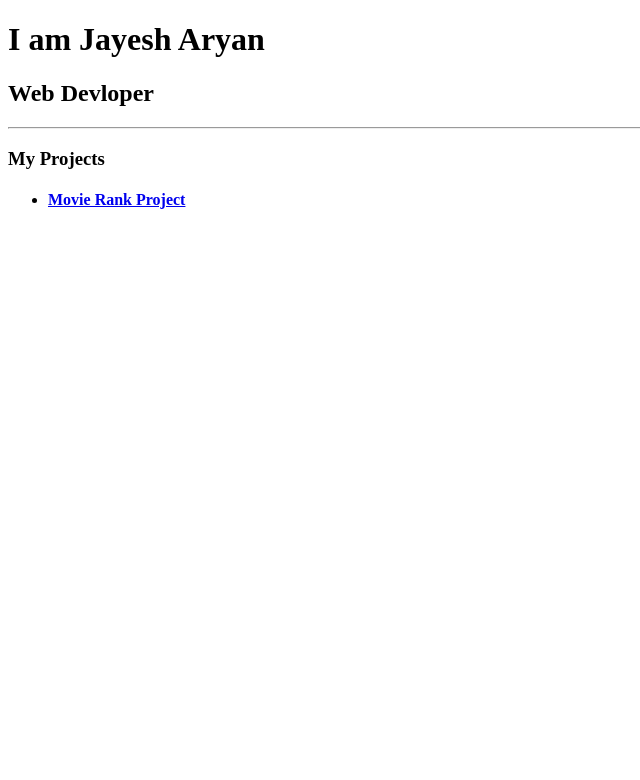
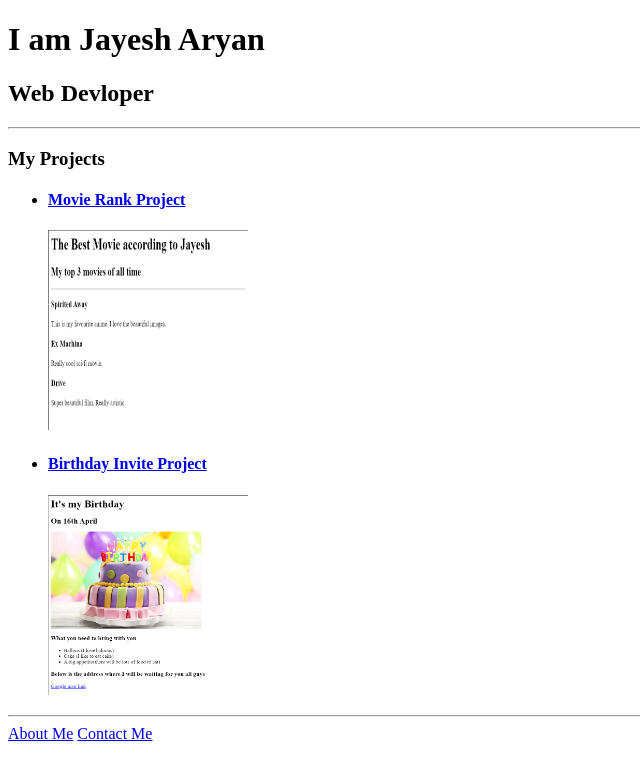
Before and after one commit to jayesharyan/My-Portfolio, a plain HTML site: page index.html in a window 1280 px wide. Shown: the whole page, without its empty margins (0-640 px from the left). Drawn offline with Linux system fonts and the light colour scheme.

Commit message:
Update index.html

```diff
--- a/index.html
+++ b/index.html
@@ -1,19 +1,3 @@
-<!-- TODO 1: Create the HTML Boilerplate -->
-
-<!-- TODO 2: Add Your previous projects' HTML into the public folder -->
-
-<!-- TODO 3: Take screenshots of your project previews and add the images to the images folder -->
-
-<!-- TODO 4: Add titles/subtitles etc. -->
-
-<!-- TODO 5: Add a link to the project pages -->
-
-<!-- TODO 6: Add images to show the project previews
-HINT for TODO 6: You can use the height attribute set to 200 to make the image smaller:
-https://developer.mozilla.org/en-US/docs/Web/HTML/Element/img#attr-height -->
-
-<!-- TODO 7: Add the Contact Me and About Me page links -->
-
 <!DOCTYPE html>
 <html lang="en">
 <head>
@@ -27,9 +11,17 @@ https://developer.mozilla.org/en-US/docs/Web/HTML/Element/img#attr-height -->
     <hr>
     <h3>My Projects</h3>
     <ul>
-    <li>
-        <h4><a href="./public/movie-ranking.html">Movie Rank Project</a></h4>
-    </li>
+        <li>
+            <h4><a href="./public/movie-ranking.html">Movie Rank Project</a></h4>
+            <img src = "./assets/images/MovieRankingProject.png" width="200" height="200">
+        </li>
+        <li>
+            <h4><a href="./public/birthday-invite.html">Birthday Invite Project</a></h4>
+            <img src = "./assets/images/BirthdayInviteProject.png" width="200" height="200">
+        </li>
     </ul>
+    <hr>
+    <a href = "./public/about.html">About Me</a>
+    <a href = "./public/contact.html">Contact Me</a>
 </body>
 </html>
```
